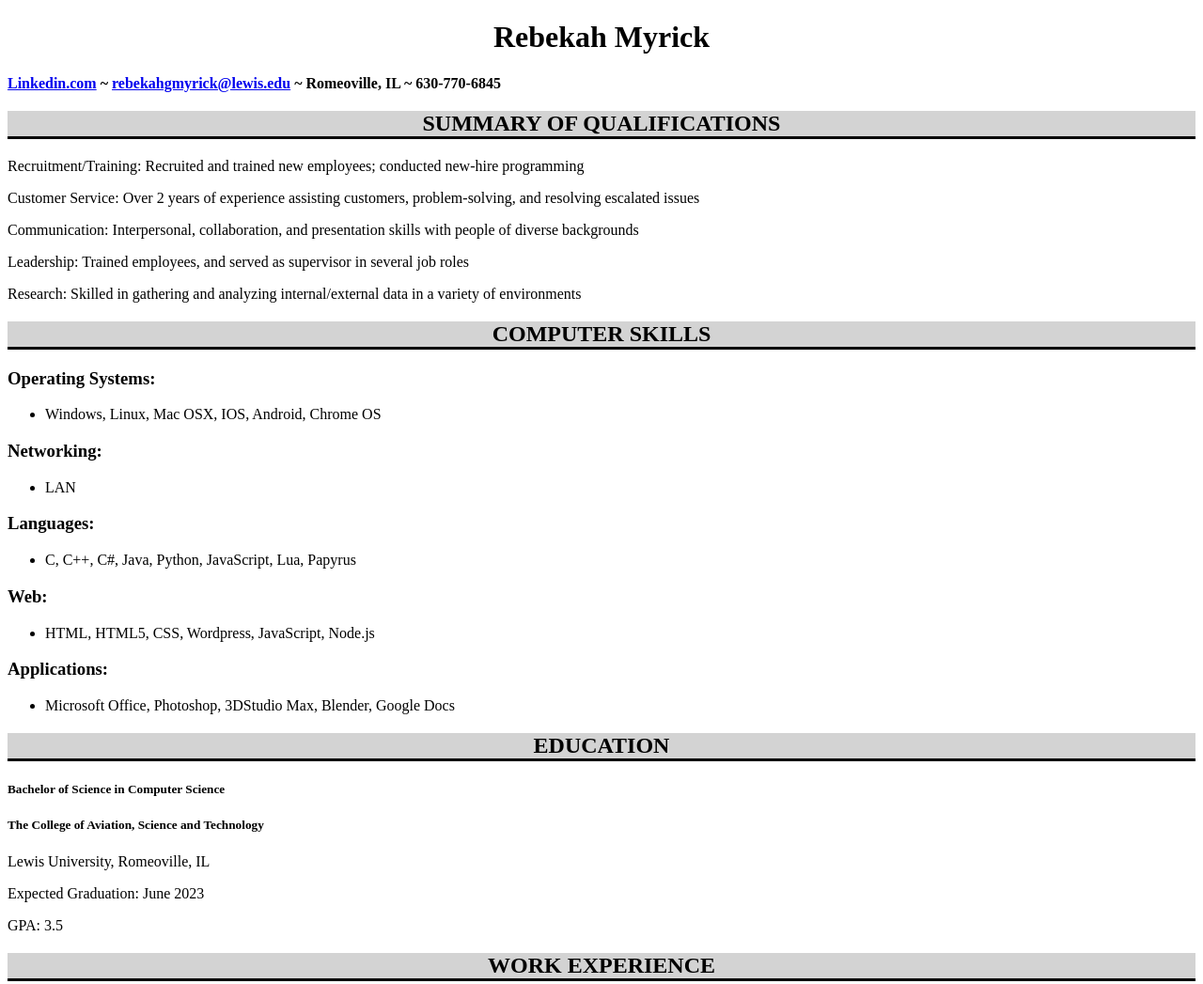
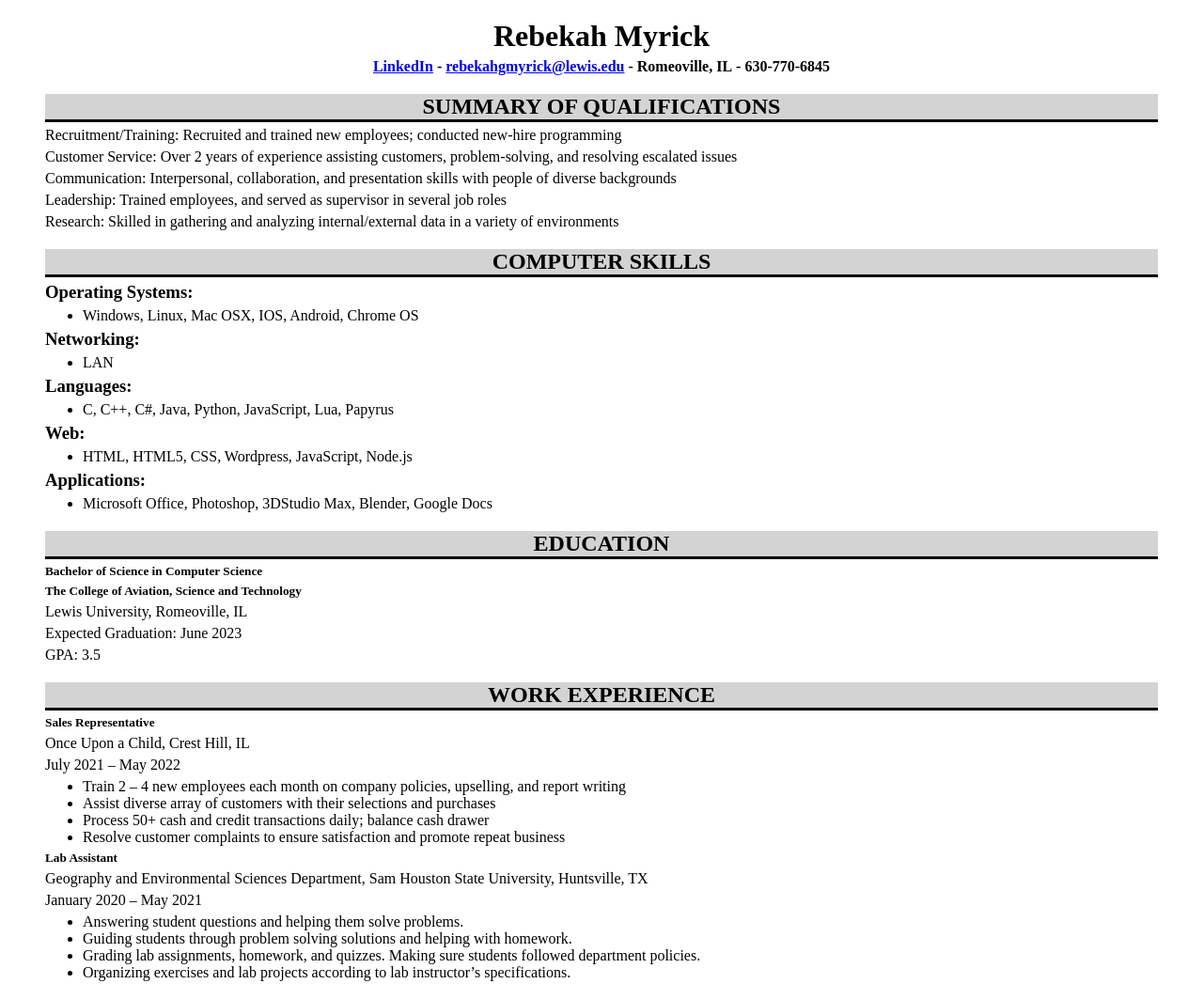
Before and after one commit to rebekahdo/web-resume, a plain HTML site: page index.html in a window 1280 px wide. Shown: the top 1047 px of the page at 94% size. Drawn offline with Linux system fonts and the light colour scheme.

Commit message:
Add files via upload

```diff
--- a/index.css
+++ b/index.css
@@ -1,11 +1,46 @@
+@page {
+    size: auto;
+    margin: 0;
+}
 h1 {
     text-align: center;
+    margin-right: 40px;
+    margin-left: 40px;
+    margin-top: 20px;
+    margin-bottom: 5px;
 }
 h2 {
     text-align: center;
     background-color: lightgrey;
     border-bottom-style: solid;
+    margin-right: 40px;
+    margin-left: 40px;
+    margin-bottom: 5px;
+}
+h3 {
+    margin-right: 40px;
+    margin-left: 40px;
+    margin-top: 5px;
+    margin-bottom: 5px;
 }
 h4 {
     display: inline;
 }
+h5 {
+    margin-right: 40px;
+    margin-left: 40px;
+    margin-top: 5px;
+    margin-bottom: 5px;
+}
+p  {
+    margin-right: 40px;
+    margin-left: 40px;
+    margin-top: 5px;
+    margin-bottom: 5px;
+}
+ul {
+    margin-right: 40px;
+    margin-left: 40px;
+    margin-top: 5px;
+    margin-bottom: 5px;
+}
--- a/index.html
+++ b/index.html
@@ -15,9 +15,9 @@
         Header
     -->
     <h1>Rebekah Myrick</h1>
-
-    <a href="www.linkedin.com/in/rebekah-downer"><h4>Linkedin.com</h4></a><h4> ~ </h4><a href="mailto:rebekahgmyrick@lewisu.edu"><h4>rebekahgmyrick@lewis.edu</h4></a><h4> ~ </h4><h4>Romeoville, IL ~ </h4><h4>630-770-6845</h4>
-
+<div style="text-align:center">
+    <a href="www.linkedin.com/in/rebekah-downer"><h4>LinkedIn</h4></a><h4> - </h4><a href="mailto:rebekahgmyrick@lewisu.edu"><h4>rebekahgmyrick@lewis.edu</h4></a><h4> - </h4><h4>Romeoville, IL</h4><h4> - </h4><h4>630-770-6845</h4>
+</div>
 
     <h2>SUMMARY OF QUALIFICATIONS</h2>
 
```
